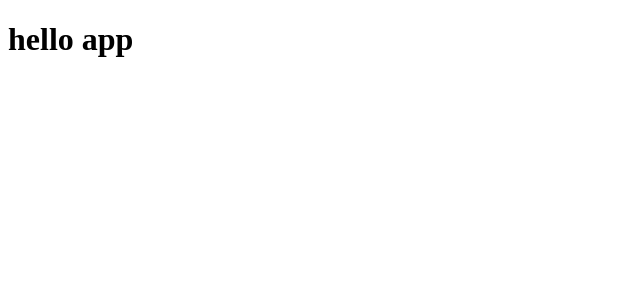
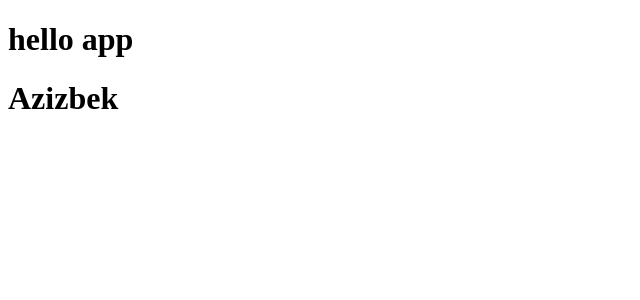
Before and after one commit to Otabek1990/git-github-learning, a React (Vite) app: page / in a window 1280 px wide. Shown: the top 300 px of the page, without its empty margins (0-640 px from the left). Built offline with nearby package versions, Linux system fonts and the light colour scheme.

Commit message:
h1 qoshdim

```diff
--- a/src/App.tsx
+++ b/src/App.tsx
@@ -3,6 +3,7 @@ function App() {
   return (
     <div>
       <h1>hello app</h1>
+      <h1>Azizbek</h1>
     </div>
   )
 }
```
Also changed, not shown: 1 other file (tests, documents, lock files or other folders).
